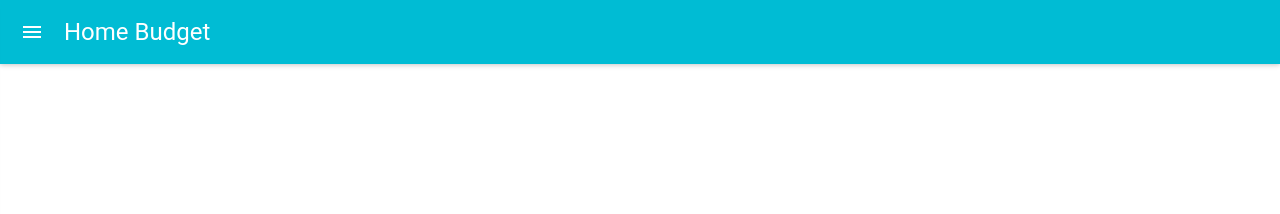
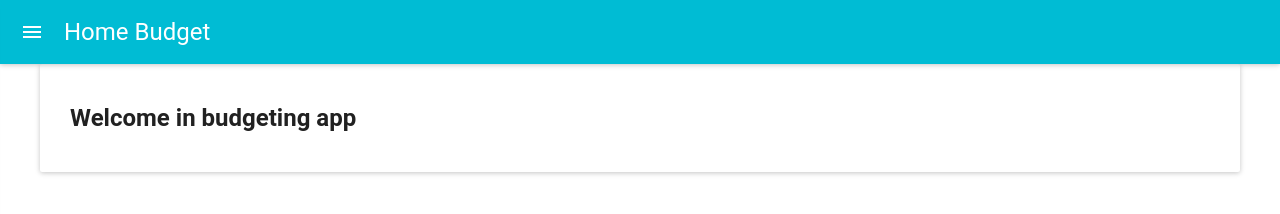
Before and after one commit to yashke/home_budget, a React app in the folder frontend/: page / in a window 1280 px wide. Built offline with nearby package versions, Linux system fonts and the light colour scheme; what react-tap-event-plugin would draw is missing.

Commit message:
Show welcome message

```diff
--- a/frontend/src/layout.css
+++ b/frontend/src/layout.css
@@ -2,3 +2,9 @@ body {
   margin: 0;
   padding: 0;
 }
+
+.page-container {
+  max-width: 1200px;
+  margin: 0 auto;
+  padding: 20 30px;
+}
--- a/frontend/src/layout.js
+++ b/frontend/src/layout.js
@@ -3,9 +3,11 @@ import MuiThemeProvider from 'material-ui/styles/MuiThemeProvider';
 import AppBar from 'material-ui/AppBar';
 import Drawer from 'material-ui/Drawer';
 import MenuItem from 'material-ui/MenuItem';
+import Paper from 'material-ui/Paper';
+import WelcomePage from './welcome_page';
 import './layout.css';
 
-export default class Layout extends React.Component {
+class Layout extends React.Component {
   constructor(props) {
     super(props);
     this.state = {
@@ -19,6 +21,10 @@ export default class Layout extends React.Component {
     });
   }
 
+  currentPage = () => {
+    return <WelcomePage />;
+  }
+
   render() {
     return <MuiThemeProvider>
         <div>
@@ -27,7 +33,12 @@ export default class Layout extends React.Component {
             <AppBar title="Home Budget" onTouchTap={this.menuIconClick} iconElementLeft={<div></div>} />
             <MenuItem>Compare costs with transactions</MenuItem>
           </Drawer>
+          <Paper zDepth={1} className="page-container">
+            {this.currentPage()}
+          </Paper>
         </div>
       </MuiThemeProvider>;
   }
 }
+
+export default Layout;
--- /dev/null
+++ b/frontend/src/welcome_page.js
@@ -0,0 +1,12 @@
+import React from 'react';
+import Paper from 'material-ui/Paper';
+
+class WelcomePage extends React.Component {
+  render() {
+    return <div>
+        <h2>Welcome in budgeting app</h2>
+      </div>;
+  }
+}
+
+export default WelcomePage;
```
